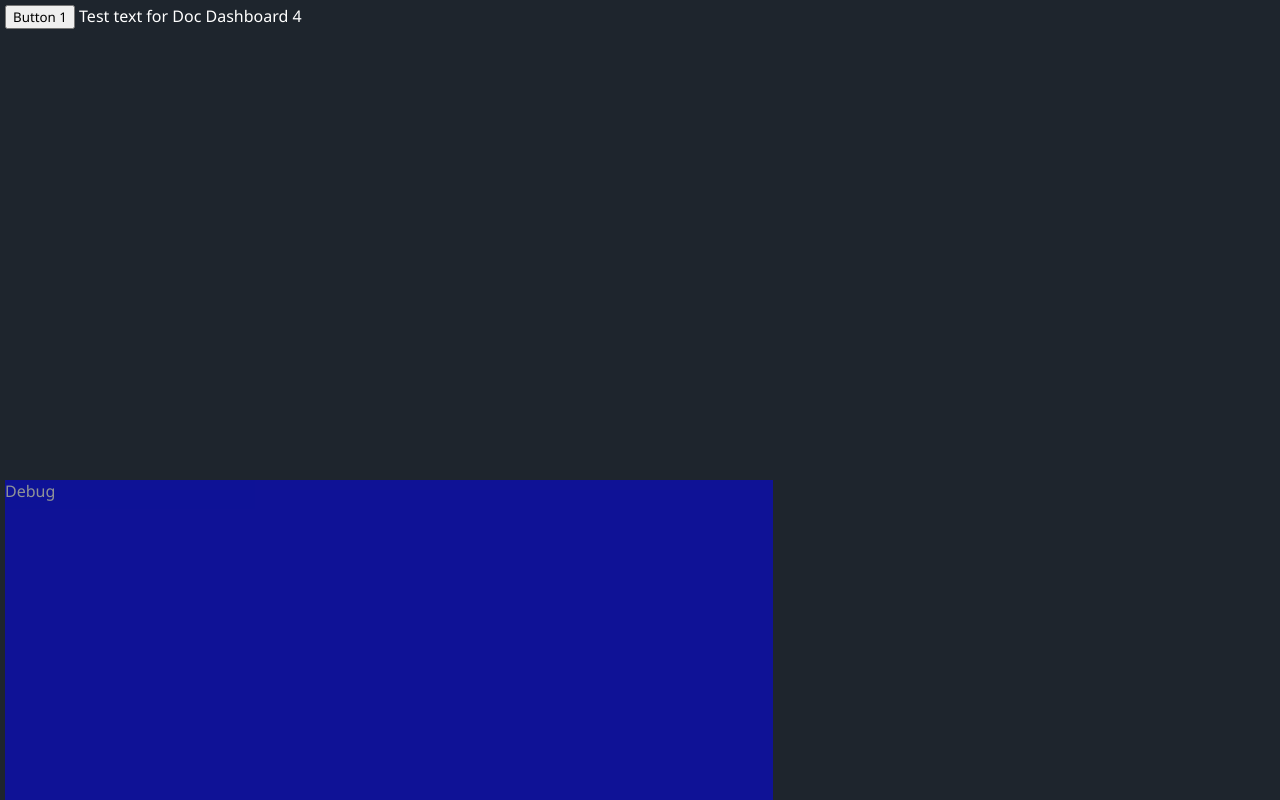
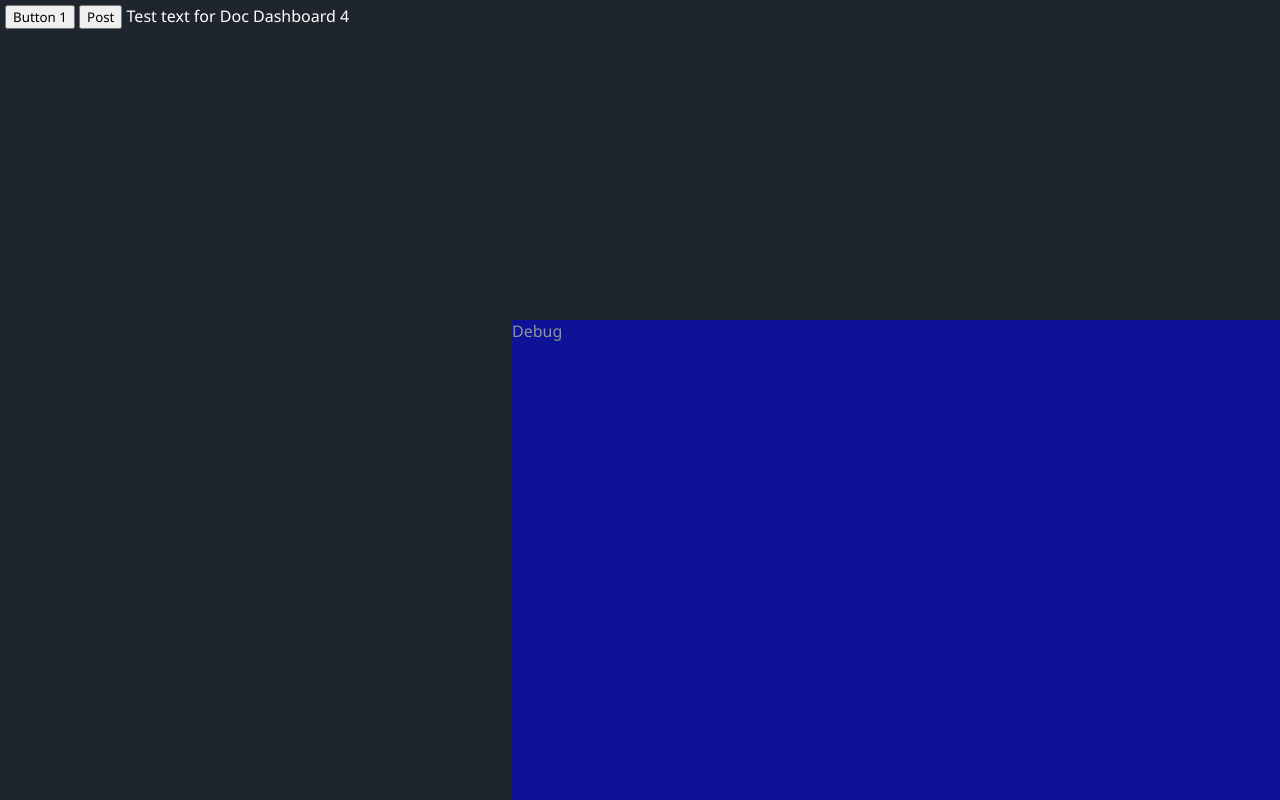
Before and after one commit to saunders77/docdashboard, a Flask app: page / in a window 1280 px wide. Run offline with Flask 2, Linux system fonts and the light colour scheme; some libraries are stand-ins or nearby versions.

Commit message:
added Post function

```diff
--- a/FlaskWebProject/static/content/docdash.css
+++ b/FlaskWebProject/static/content/docdash.css
@@ -16,7 +16,8 @@ body{
 #debug{
     position:absolute;
     bottom:0px;
-    height:40%;
+    right:0px;
+    height:60%;
     width:60%;
     background-color:blue;
     opacity:0.5;
--- a/FlaskWebProject/static/scripts/docdash.js
+++ b/FlaskWebProject/static/scripts/docdash.js
@@ -13,10 +13,12 @@ var myDoc = {
 
     //settings variables which should be saved in the document
     data: {
+        id: null,
         recordingPeriod: 15000, // 15 seconds
         displayPeriod: 15000,
+        timeCreated: null,
         stats: {
-            timeCreated: null,
+
             charCounts: [], // the array of counts and times
             charCount: null // the latest count
 
@@ -29,6 +31,9 @@ var myDoc = {
         var result = false;
         if(Office.context.document.settings.get("data")){
             myDoc.data = Office.context.document.settings.get("data");
+
+            // create a document identifier
+
             result = true;
         }
         return result;
@@ -50,10 +55,10 @@ var myDoc = {
             //write("hasn't started yet");
             myDoc.isRecording = true;
             //write("hasn't started yet2");
-            if (!myDoc.data.stats.timeCreated) {
+            if (!myDoc.data.timeCreated) {
                 // then this is the first time recording has ever happened in this doc
                 var d = new Date();
-                myDoc.data.stats.timeCreated = d.getTime();
+                myDoc.data.timeCreated = d.getTime();
             }
             //write("hasn't started yet3");
             myDoc.recordNextStats();
@@ -137,6 +142,26 @@ function mybuttonClick() {
     myDoc.startDisplaying();
 }
 
+function post() {
+    $.ajax({
+        type: "POST",
+        url: "/api/put",
+        data: {
+            clientid: null,
+            docid: null,
+            stats: {
+                    charcounts: [],
+                    charcount: null
+            }
+        },
+        success: postCallback,
+    });
+}
+
+function postCallback(result){
+    write("result from Post is: " + result.value);
+}
+
 Office.initialize = function (reason) {
 
     $(document).ready(function () {
--- a/FlaskWebProject/templates/index.html
+++ b/FlaskWebProject/templates/index.html
@@ -18,6 +18,7 @@
 </head>
 <body>
     <button id="mybutton" onclick="mybuttonClick();" type="button">Button 1</button>
+    <button id="post" onclick="post();" type="button">Post</button>
     Test text for Doc Dashboard 4
     <div id=debug>Debug</div>
 </body>
```
